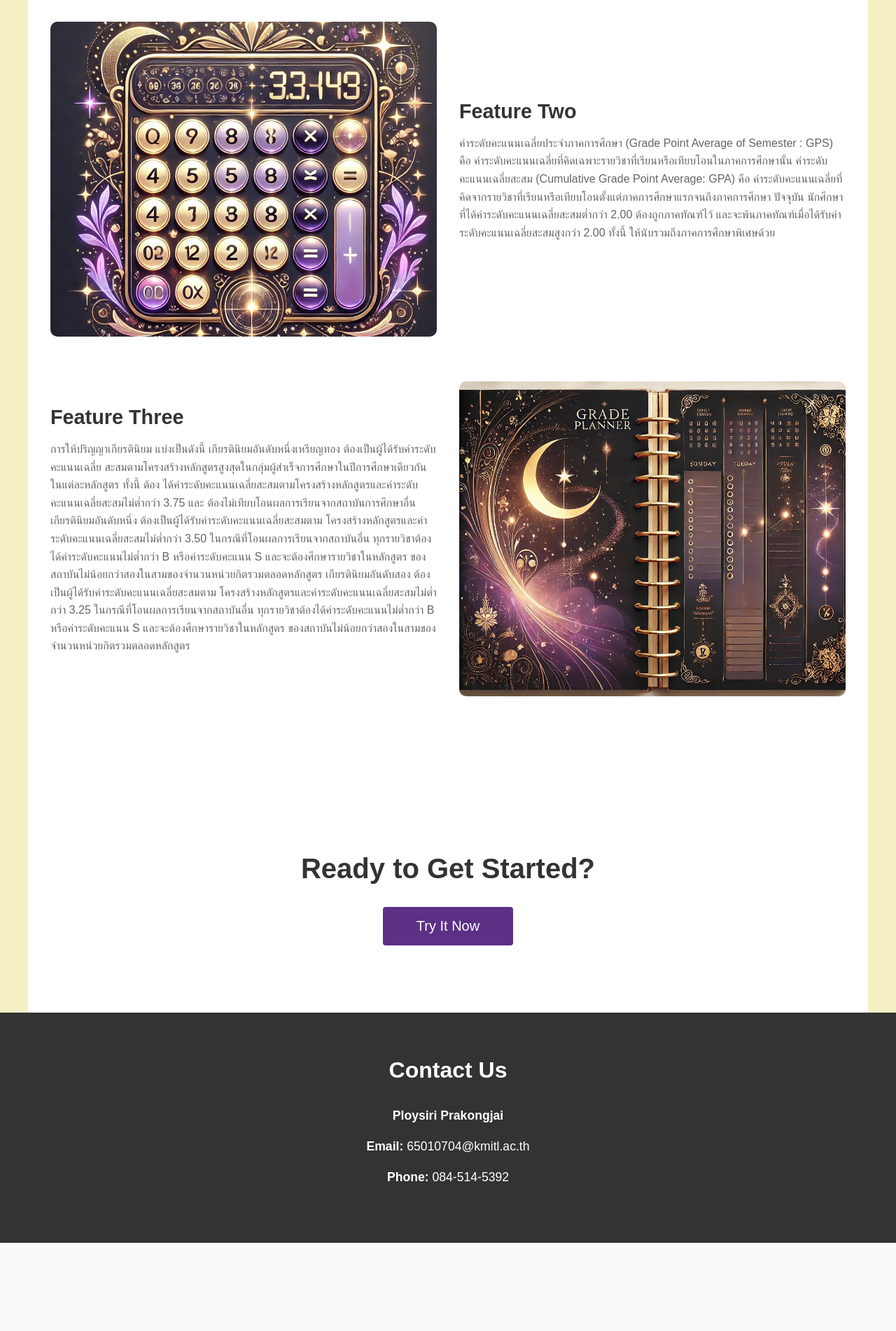
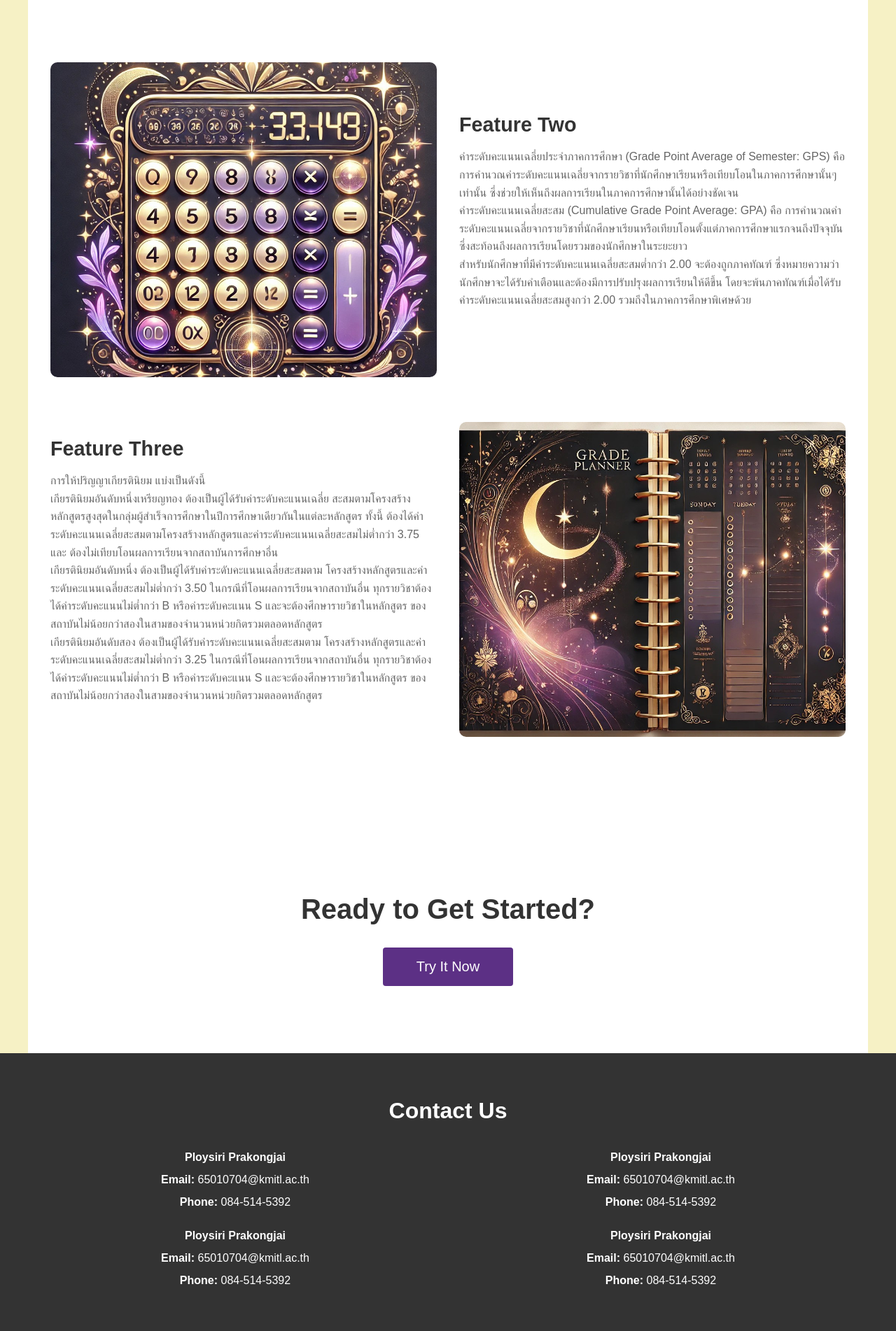
Before and after one commit to Jennie-ji/grade_planner, a Django app: page / in a window 1280 px wide. Shown: the part 1658-3560 px from the top of the page at 70% size. Before the commit the page ends 3434 px from the top, so only its background shows below. Run offline with Django 5.2, Linux system fonts and the light colour scheme; parts of the project's set-up code (start-up, migrations or seed data) failed here and were passed over.

Commit message:
more information and more contact

```diff
--- a/app_grade/static/app_grade/style.css
+++ b/app_grade/static/app_grade/style.css
@@ -148,26 +148,38 @@ body {
 }
 
 .contact-section {
+    display: flex;
+    flex-direction: column;
     background-color: #333;
     color: white;
     padding: 4rem 2rem;
     text-align: center;
 }
 
-.contact-info {
-    max-width: 600px;
-    margin: 0 auto;
+.contact-section h2 {
+    font-size: 2rem;
+    margin-bottom: 2rem;
+    width: 100%;
 }
 
-.contact-info h2 {
-    margin-bottom: 2rem;
-    font-size: 2rem;
+.contact-section .contact-info-wrapper {
+    display: flex;
+    flex-wrap: wrap;
+    justify-content: space-around;
+    width: 100%;
+}
+
+.contact-section .contact-info {
+    flex: 0 0 45%;
+    margin: 0.5rem;
+    box-sizing: border-box;
+    text-align: center;
 }
 
 .contact-info p {
     margin-bottom: 1rem;
-    font-size: 1.1rem;
-    line-height: 1.6;
+    font-size: 1rem;
+    line-height: 1rem;
 }
 
 @media (max-width: 768px) {
--- a/app_grade/templates/app_grade/index.html
+++ b/app_grade/templates/app_grade/index.html
@@ -58,8 +58,16 @@
           <div class="section-text">
             <h2 class="section-heading">Feature One</h2>
             <p class="section-description">
-              รายวิชาที่วัดผลค่าระดับคะแนน S U หรือ T
-              ไม่ต้องนำมาคิดค่าระดับคะแนนเฉลี่ย
+              การวัดผลการศึกษาเป็นกระบวนการที่สำคัญในการประเมินและวิเคราะห์ผลการเรียนรู้ของนักเรียน
+              ซึ่งโดยทั่วไปแล้วมักจะใช้ระบบคะแนนตัวเลข (grading system) เพื่อสะท้อนถึงระดับความรู้และความสามารถของนักเรียน
+              อย่างไรก็ตาม ยังมีระบบการวัดผลที่ไม่ได้ใช้คะแนนตัวเลขเช่นกัน ได้แก่ระบบ S, U และ T<br>
+              S (Satisfactory) หมายถึง นักเรียนที่มีผลการเรียนในรายวิชานั้น ๆ อยู่ในระดับที่พึงพอใจหรือผ่านเกณฑ์ที่กำหนด<br>
+              U (Unsatisfactory) หมายถึง นักเรียนที่มีผลการเรียนในรายวิชานั้น ๆ อยู่ในระดับที่ไม่พึงพอใจหรือไม่ผ่านเกณฑ์ที่กำหนด<br>
+              T (Transfer) หมายถึง นักเรียนที่ได้รับการเทียบโอนหน่วยกิตจากสถาบันอื่น ๆ โดยไม่มีการให้คะแนนในรายวิชานั้น ๆ<br>
+              การไม่นำผลการเรียนในระบบ S, U และ T มาคิดค่าเฉลี่ย เน้นให้เห็นถึงความสำคัญในการเรียนรู้และพัฒนาตนเอง โดยไม่เน้นการวัดระดับความสามารถเชิงปริมาณ
+              สิ่งนี้ช่วยลดความกดดันและความตึงเครียด ทำให้นักเรียนสามารถเรียนรู้และเติบโตได้อย่างมีประสิทธิภาพ
+              อีกทั้งยังเปิดโอกาสให้นักเรียนได้เรียนรู้จากความผิดพลาดและปรับปรุงตนเองโดยไม่ต้องกังวลเรื่องคะแนนเฉลี่ย นอกจากนี้ การประเมินผลแบบ S, U และ T
+              ยังเป็นการประเมินที่ยุติธรรมและเท่าเทียมกัน ทำให้นักเรียนทุกคนได้รับการประเมินผลในรูปแบบเดียวกัน ไม่ขึ้นอยู่กับคะแนนตัวเลขที่อาจแตกต่างกันไป
             </p>
           </div>
         </div>
@@ -73,15 +81,15 @@
           <div class="section-text">
             <h2 class="section-heading">Feature Two</h2>
             <p class="section-description">
-              ค่าระดับคะแนนเฉลี่ยประจำภาคการศึกษา (Grade Point Average of
-              Semester : GPS) คือ
-              ค่าระดับคะแนนเฉลี่ยที่คิดเฉพาะรายวิชาที่เรียนหรือเทียบโอนในภาคการศึกษานั้น
+              ค่าระดับคะแนนเฉลี่ยประจำภาคการศึกษา (Grade Point Average of Semester: GPS) คือ
+              การคำนวณค่าระดับคะแนนเฉลี่ยจากรายวิชาที่นักศึกษาเรียนหรือเทียบโอนในภาคการศึกษานั้นๆ เท่านั้น
+              ซึ่งช่วยให้เห็นถึงผลการเรียนในภาคการศึกษานั้นได้อย่างชัดเจน<br>
               ค่าระดับคะแนนเฉลี่ยสะสม (Cumulative Grade Point Average: GPA) คือ
-              ค่าระดับคะแนนเฉลี่ยที่คิดจากรายวิชาที่เรียนหรือเทียบโอนตั้งแต่ภาคการศึกษาแรกจนถึงภาคการศึกษา
-              ปัจจุบัน นักศึกษาที่ได้ค่าระดับคะแนนเฉลี่ยสะสมต่ำกว่า 2.00
-              ต้องถูกภาคทัณฑ์ไว้
-              และจะพ้นภาคทัณฑ์เมื่อได้รับค่าระดับคะแนนเฉลี่ยสะสมสูงกว่า 2.00
-              ทั้งนี้ ให้นับรวมถึงภาคการศึกษาพิเศษด้วย
+              การคำนวณค่าระดับคะแนนเฉลี่ยจากรายวิชาที่นักศึกษาเรียนหรือเทียบโอนตั้งแต่ภาคการศึกษาแรกจนถึงปัจจุบัน
+              ซึ่งสะท้อนถึงผลการเรียนโดยรวมของนักศึกษาในระยะยาว<br>
+              สำหรับนักศึกษาที่มีค่าระดับคะแนนเฉลี่ยสะสมต่ำกว่า 2.00 จะต้องถูกภาคทัณฑ์
+              ซึ่งหมายความว่านักศึกษาจะได้รับคำเตือนและต้องมีการปรับปรุงผลการเรียนให้ดีขึ้น
+              โดยจะพ้นภาคทัณฑ์เมื่อได้รับค่าระดับคะแนนเฉลี่ยสะสมสูงกว่า 2.00 รวมถึงในภาคการศึกษาพิเศษด้วย
             </p>
           </div>
         </div>
@@ -95,19 +103,17 @@
           <div class="section-text">
             <h2 class="section-heading">Feature Three</h2>
             <p class="section-description">
-              การให้ปริญญาเกียรตินิยม แบ่งเป็นดังนี้
-              เกียรตินิยมอันดับหนึ่งเหรียญทอง
-              ต้องเป็นผู้ได้รับค่าระดับคะแนนเฉลี่ย
+              การให้ปริญญาเกียรตินิยม แบ่งเป็นดังนี้<br>
+              เกียรตินิยมอันดับหนึ่งเหรียญทอง ต้องเป็นผู้ได้รับค่าระดับคะแนนเฉลี่ย
               สะสมตามโครงสร้างหลักสูตรสูงสุดในกลุ่มผู้สำเร็จการศึกษาในปีการศึกษาเดียวกันในแต่ละหลักสูตร
-              ทั้งนี้ ต้อง
-              ได้ค่าระดับคะแนนเฉลี่ยสะสมตามโครงสร้างหลักสูตรและค่าระดับคะแนนเฉลี่ยสะสมไม่ต่ำกว่า
-              3.75 และ ต้องไม่เทียบโอนผลการเรียนจากสถาบันการศึกษาอื่น
+              ทั้งนี้ ต้องได้ค่าระดับคะแนนเฉลี่ยสะสมตามโครงสร้างหลักสูตรและค่าระดับคะแนนเฉลี่ยสะสมไม่ต่ำกว่า
+              3.75 และ ต้องไม่เทียบโอนผลการเรียนจากสถาบันการศึกษาอื่น<br>
               เกียรตินิยมอันดับหนึ่ง ต้องเป็นผู้ได้รับค่าระดับคะแนนเฉลี่ยสะสมตาม
               โครงสร้างหลักสูตรและค่าระดับคะแนนเฉลี่ยสะสมไม่ต่ำกว่า 3.50
               ในกรณีที่โอนผลการเรียนจากสถาบันอื่น
               ทุกรายวิชาต้องได้ค่าระดับคะแนนไม่ต่ำกว่า B หรือค่าระดับคะแนน S
               และจะต้องศึกษารายวิชาในหลักสูตร
-              ของสถาบันไม่น้อยกว่าสองในสามของจำนวนหน่วยกิตรวมตลอดหลักสูตร
+              ของสถาบันไม่น้อยกว่าสองในสามของจำนวนหน่วยกิตรวมตลอดหลักสูตร<br>
               เกียรตินิยมอันดับสอง ต้องเป็นผู้ได้รับค่าระดับคะแนนเฉลี่ยสะสมตาม
               โครงสร้างหลักสูตรและค่าระดับคะแนนเฉลี่ยสะสมไม่ต่ำกว่า 3.25
               ในกรณีที่โอนผลการเรียนจากสถาบันอื่น
@@ -130,11 +136,28 @@
       </section>
 
       <section class="contact-section">
-        <div class="contact-info">
-          <h2>Contact Us</h2>
-          <p><strong>Ploysiri Prakongjai</strong></p>
-          <p><strong>Email:</strong> 65010704@kmitl.ac.th</p>
-          <p><strong>Phone:</strong> 084-514-5392</p>
+        <h2>Contact Us</h2>
+        <div class="contact-info-wrapper">
+          <div class="contact-info">
+            <p><strong>Ploysiri Prakongjai</strong></p>
+            <p><strong>Email:</strong> 65010704@kmitl.ac.th</p>
+            <p><strong>Phone:</strong> 084-514-5392</p>
+          </div>
+          <div class="contact-info">
+            <p><strong>Ploysiri Prakongjai</strong></p>
+            <p><strong>Email:</strong> 65010704@kmitl.ac.th</p>
+            <p><strong>Phone:</strong> 084-514-5392</p>
+          </div>
+          <div class="contact-info">
+            <p><strong>Ploysiri Prakongjai</strong></p>
+            <p><strong>Email:</strong> 65010704@kmitl.ac.th</p>
+            <p><strong>Phone:</strong> 084-514-5392</p>
+          </div>
+          <div class="contact-info">
+            <p><strong>Ploysiri Prakongjai</strong></p>
+            <p><strong>Email:</strong> 65010704@kmitl.ac.th</p>
+            <p><strong>Phone:</strong> 084-514-5392</p>
+          </div>
         </div>
       </section>
     </main>
```
